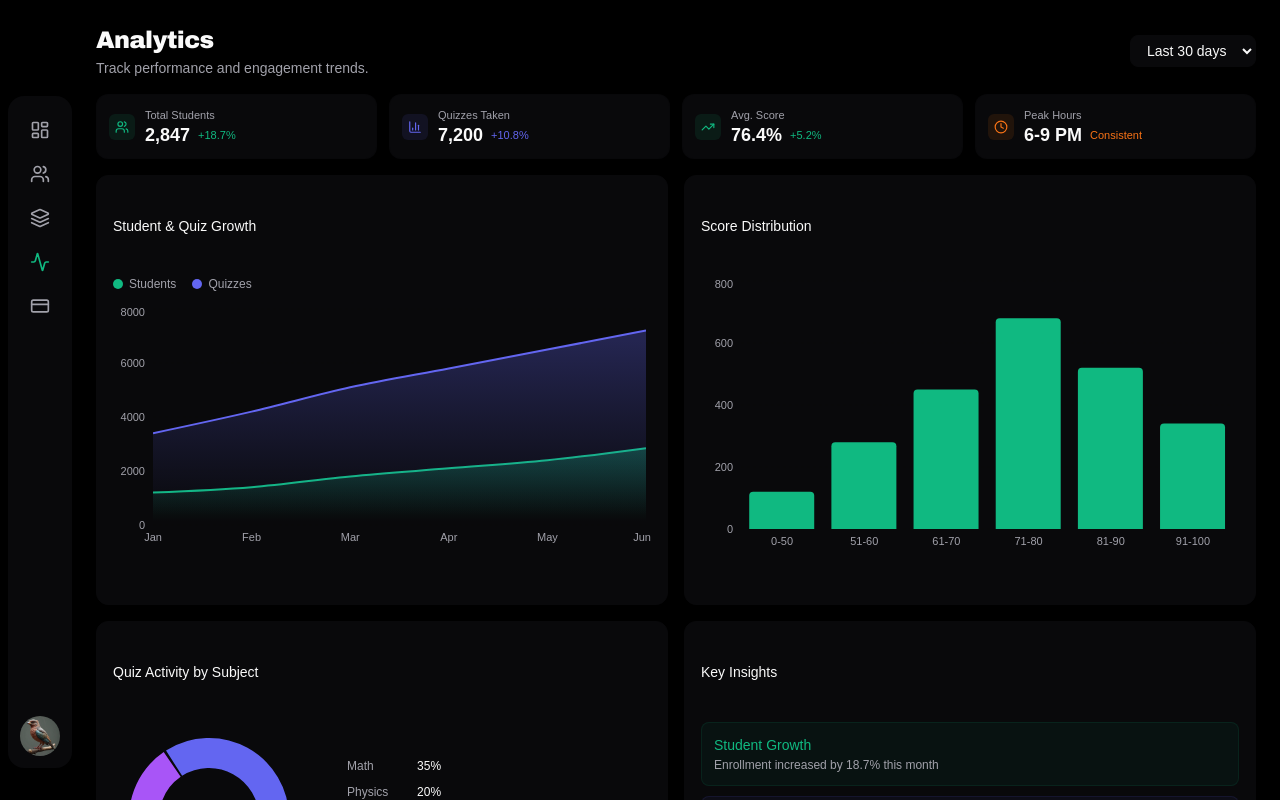
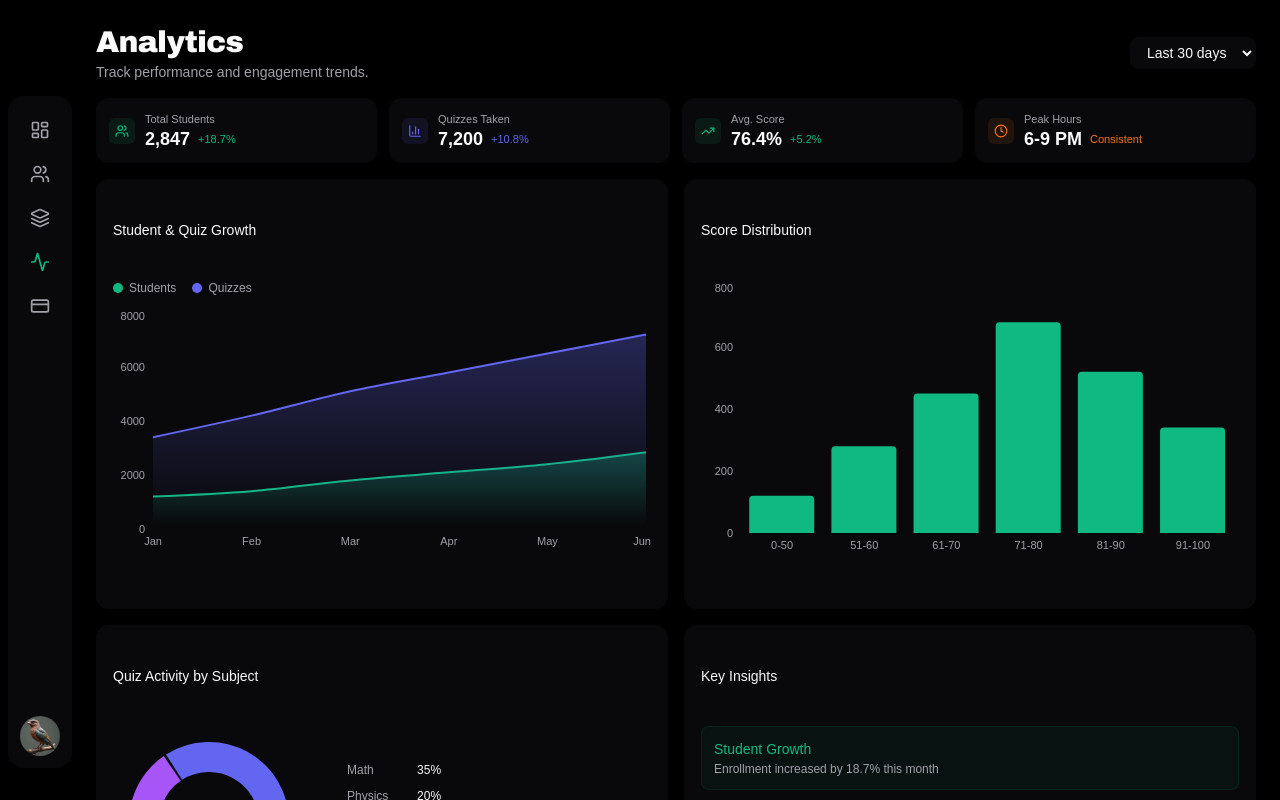
Before and after one commit to LwaziNcubeX/gradex-dashboard-mirror, a Next.js app: page /analytics in a window 1280 px wide. Built offline with nearby package versions, Linux system fonts and the light colour scheme; a web font is replaced by a local one.

Commit message:
minor update

```diff
--- a/app/analytics/page.tsx
+++ b/app/analytics/page.tsx
@@ -110,7 +110,7 @@ export default function AnalyticsPage() {
       {/* Page header */}
       <div className="flex items-center justify-between">
         <div>
-          <h1 className="text-2xl font-bold font-oswald tracking-tight text-foreground">
+          <h1 className="text-3xl font-bold font-oswald tracking-tight text-foreground">
             Analytics
           </h1>
           <p className="text-sm text-muted-foreground mt-0.5">
--- a/app/content/page.tsx
+++ b/app/content/page.tsx
@@ -203,7 +203,7 @@ export default function ContentPage() {
     <DashboardLayout>
       {/* Page header */}
       <div>
-        <h1 className="text-2xl font-bold font-oswald tracking-tight text-foreground">
+        <h1 className="text-3xl font-bold font-oswald tracking-tight text-foreground">
           Content Management
         </h1>
         <p className="text-sm text-muted-foreground mt-0.5">
--- a/app/feedback/page.tsx
+++ b/app/feedback/page.tsx
@@ -113,7 +113,7 @@ export default function FeedbackPage() {
       {/* Page header */}
       <div className="flex flex-col sm:flex-row items-start sm:items-center justify-between gap-3">
         <div>
-          <h1 className="text-2xl font-bold font-oswald tracking-tight text-foreground">
+          <h1 className="text-3xl font-bold font-oswald tracking-tight text-foreground">
             Feedback
           </h1>
           <p className="text-sm text-muted-foreground mt-0.5">
--- a/app/settings/page.tsx
+++ b/app/settings/page.tsx
@@ -27,7 +27,7 @@ export default function SettingsPage() {
     <DashboardLayout>
       {/* Page header */}
       <div>
-        <h1 className="text-2xl font-bold font-oswald tracking-tight text-foreground">
+        <h1 className="text-3xl font-bold font-oswald tracking-tight text-foreground">
           Settings
         </h1>
         <p className="text-sm text-muted-foreground mt-0.5">
```
